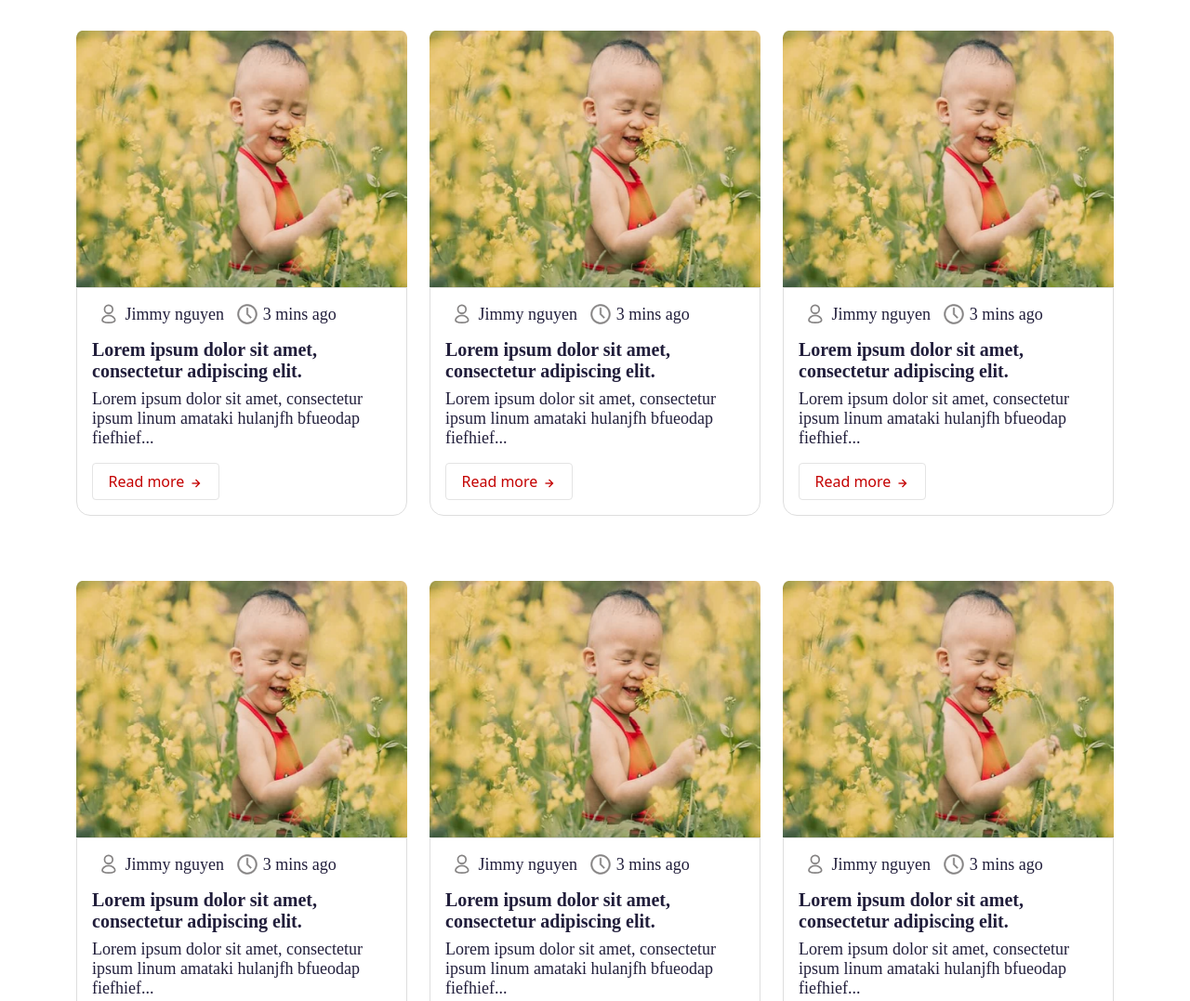
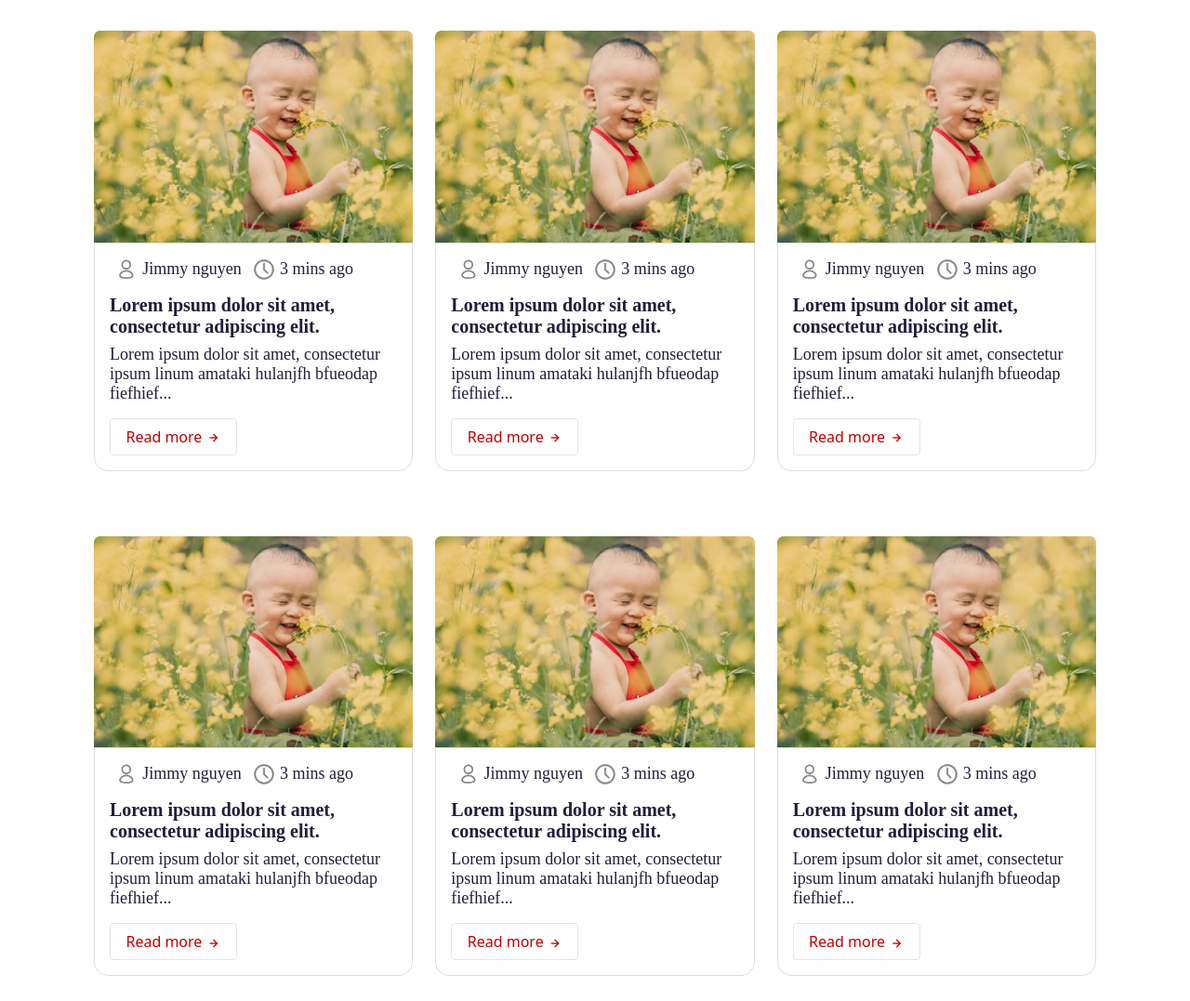
Before and after one commit to hoangnh-regit/html, a website: page index.html in a window 1280 px wide. Shown: the part 635-1712 px from the top of the page at 93% size. Drawn offline with nearby package versions, Linux system fonts and the light colour scheme; a web font is replaced by a local one.

Commit message:
add footer.scss update size of content

```diff
--- a/index.html
+++ b/index.html
@@ -79,7 +79,7 @@
       </div>
     </header>
 
-    <section class="container pt-5 pb-5">
+    <section class=" pt-5 pb-5">
       <div class="list-title">
         <h1 class="">List Blog</h1>
         <div class="category">
--- a/scss/_content.scss
+++ b/scss/_content.scss
@@ -1,4 +1,28 @@
 section {
+  @include mobile {
+    margin: 0 68px 0 64px;
+    .list-title {
+      @include flexSpace();
+      padding: 72.58px 0 28px 0;
+      h1 {
+        @include fontStyle(#000, $font-noto-san-jp, 30px, 700);
+      }
+      .category {
+        width: 144px;
+        height: 40px;
+        select {
+          width: 100%;
+          height: 100%;
+          font-family: $font-noto-san-jp;
+          border: 1px solid $color-5;
+          border-radius: 4px;
+        }
+      }
+    }
+  }
+
+  @include desktop {
+    margin: 0 101px;
     .list-title {
       @include flexSpace();
       padding: 72.58px 0 28px 0;
@@ -17,10 +41,11 @@ section {
         }
       }
     }
+  }
 
   img {
-    width: 417px;
-    height: 276px;
+    width: 100%;
+    height: auto;
   }
 
   .card-body {
--- /dev/null
+++ b/scss/_footer.scss
@@ -0,0 +1,9 @@
+footer {
+    @include flexCenter();
+    height: 94px;
+    background-color: #000000;
+    p {
+      @include fontStyle($color-3, $font-noto-san-jp, 15px, 500);
+      margin: auto 0;
+    }
+  }
--- a/scss/index.scss
+++ b/scss/index.scss
@@ -3,6 +3,7 @@
 @import "mixin";
 @import "header";
 @import "content";
+@import "footer";
 * {
   margin: 0;
   padding: 0;
@@ -10,13 +11,3 @@
   scroll-behavior: smooth;
   list-style: none;
 }
-
-footer {
-  @include flexCenter();
-  height: 94px;
-  background-color: #000000;
-  p {
-    @include fontStyle($color-3, $font-noto-san-jp, 15px, 500);
-    margin: auto 0;
-  }
-}
```
Also changed, not shown: index.css, 1 other file. Lines whose indentation alone changed are shown as unchanged.
